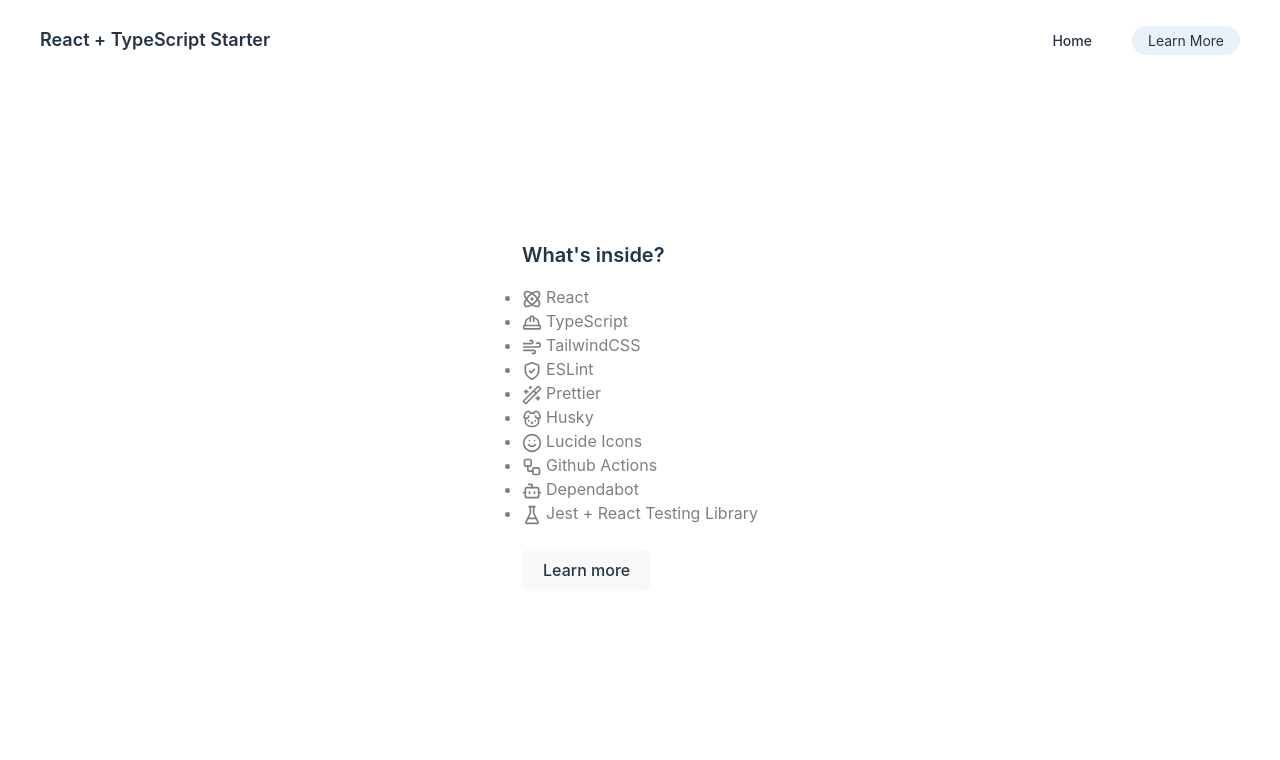
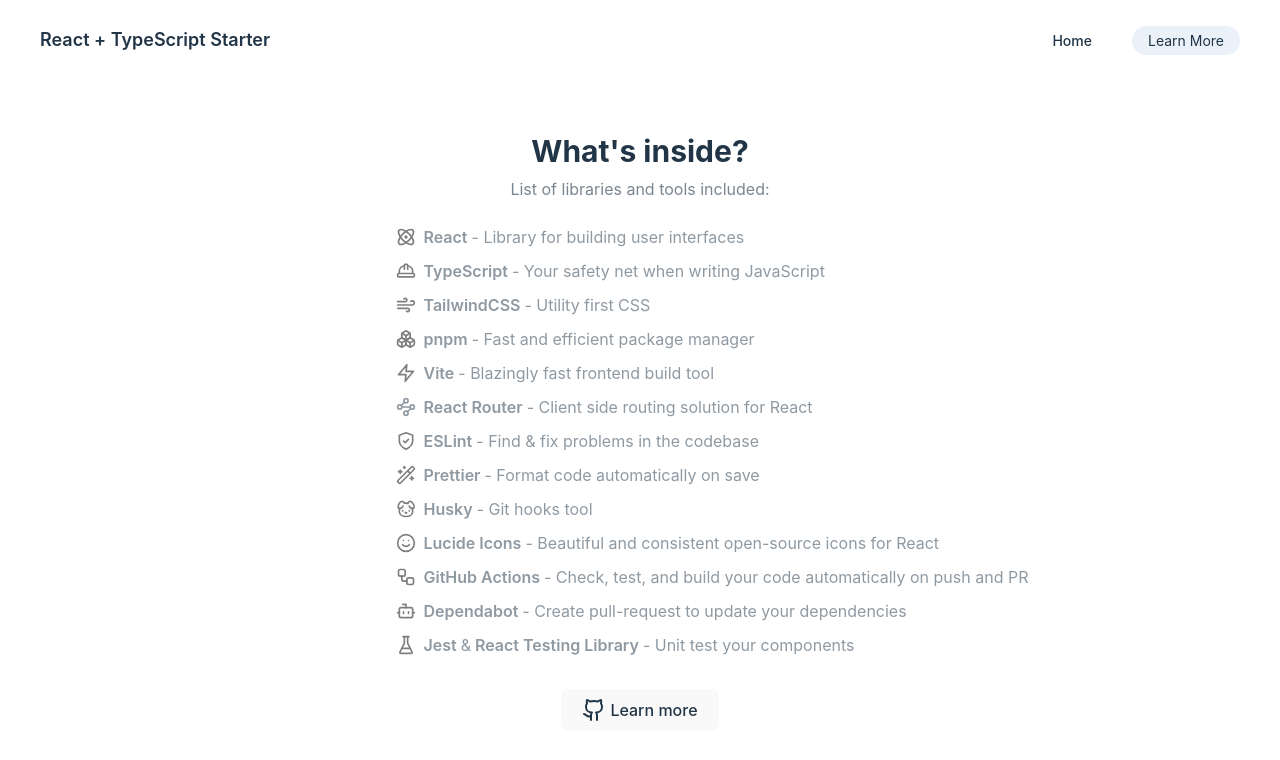
Before and after one commit to nmc2711/vite-test, a React (Vite) app: page /learn-more in a window 1280 px wide. Shown: the top 760 px of the page. Built offline with nearby package versions, Linux system fonts and the light colour scheme.

Commit message:
feat: modify learn more page

```diff
--- a/src/pages/learn-more.tsx
+++ b/src/pages/learn-more.tsx
@@ -1,115 +1,276 @@
 import {
   Atom,
   Bot,
+  Boxes,
   Dog,
   FlaskConical,
+  Github,
   HardHat,
   ShieldCheck,
   Smile,
   Wand2,
+  Waypoints,
   Wind,
   Workflow,
+  Zap,
 } from 'lucide-react';
+import { PropsWithChildren } from 'react';
 import { Link } from 'react-router-dom';
 
 import Button from '@/components/ui/button';
 
+function ListItem({ children }: PropsWithChildren) {
+  return <li className="flex items-center gap-x-1">{children}</li>;
+}
+
 export default function LearnMorePage() {
   return (
-    <div>
-      <h1 className="mt-8 text-start text-xl font-semibold">
+    <div className="mt-8 flex flex-col items-center justify-center">
+      <h1 className="mt-8 text-start text-3xl font-bold">
         What&apos;s inside?
       </h1>
-
-      <ul className="mb-6 mt-4 list-disc text-black opacity-50 dark:text-white dark:opacity-80">
-        <li>
+      <p className="mt-2 text-center text-base opacity-60 dark:opacity-80">
+        List of libraries and tools included:
+      </p>
+      <ul className="mb-6 ml-36 mt-4 flex flex-col items-start justify-center gap-y-2.5 py-2 opacity-50 dark:opacity-80">
+        <ListItem>
           <Atom
             size={20}
             strokeWidth={2}
             className="mr-1 inline-block text-black dark:text-white"
           />
+          <Link
+            to="https://react.dev"
+            target="_blank"
+            rel="noreferrer"
+            className="font-semibold"
+          >
             React
-        </li>
-        <li>
+          </Link>
+          - Library for building user interfaces
+        </ListItem>
+
+        <ListItem>
           <HardHat
             size={20}
             strokeWidth={2}
             className="mr-1 inline-block text-black dark:text-white"
           />
+          <Link
+            to="https://www.typescriptlang.org/"
+            target="_blank"
+            rel="noreferrer"
+            className="font-semibold"
+          >
             TypeScript
-        </li>
-        <li>
+          </Link>
+          - Your safety net when writing JavaScript
+        </ListItem>
+
+        <ListItem>
           <Wind
             size={20}
             strokeWidth={2}
             className="mr-1 inline-block text-black dark:text-white"
           />
+          <Link
+            to="https://tailwindcss.com/"
+            target="_blank"
+            rel="noreferrer"
+            className="font-semibold"
+          >
             TailwindCSS
-        </li>
+          </Link>
+          - Utility first CSS
+        </ListItem>
 
-        <li>
+        <ListItem>
+          <Boxes
+            size={20}
+            strokeWidth={2}
+            className="mr-1 inline-block text-black dark:text-white"
+          />
+          <Link
+            to="https://pnpm.io/"
+            target="_blank"
+            rel="noreferrer"
+            className="font-semibold"
+          >
+            pnpm
+          </Link>
+          - Fast and efficient package manager
+        </ListItem>
+
+        <ListItem>
+          <Zap
+            size={20}
+            strokeWidth={2}
+            className="mr-1 inline-block text-black dark:text-white"
+          />
+          <Link
+            to="https://vitejs.dev/guide/"
+            target="_blank"
+            rel="noreferrer"
+            className="font-semibold"
+          >
+            Vite
+          </Link>
+          - Blazingly fast frontend build tool
+        </ListItem>
+
+        <ListItem>
+          <Waypoints
+            size={20}
+            strokeWidth={2}
+            className="mr-1 inline-block dark:text-white"
+          />
+          <Link
+            to="https://reactrouter.com/en/main"
+            target="_blank"
+            rel="noreferrer"
+            className="font-semibold"
+          >
+            React Router
+          </Link>
+          - Client side routing solution for React
+        </ListItem>
+
+        <ListItem>
           <ShieldCheck
             size={20}
             strokeWidth={2}
             className="mr-1 inline-block text-black dark:text-white"
           />
+          <Link
+            to="https://eslint.org/"
+            target="_blank"
+            rel="noreferrer"
+            className="font-semibold"
+          >
             ESLint
-        </li>
-        <li>
+          </Link>
+          - Find & fix problems in the codebase
+        </ListItem>
+
+        <ListItem>
           <Wand2
             size={20}
             strokeWidth={2}
             className="mr-1 inline-block text-black dark:text-white"
           />
+          <Link
+            to="https://prettier.io/"
+            target="_blank"
+            rel="noreferrer"
+            className="font-semibold"
+          >
             Prettier
-        </li>
-        <li>
+          </Link>
+          - Format code automatically on save
+        </ListItem>
+
+        <ListItem>
           <Dog
             size={20}
             strokeWidth={2}
             className="mr-1 inline-block text-black dark:text-white"
           />
+          <Link
+            to="https://typicode.github.io/husky/"
+            target="_blank"
+            rel="noreferrer"
+            className="font-semibold"
+          >
             Husky
-        </li>
-        <li>
+          </Link>
+          - Git hooks tool
+        </ListItem>
+
+        <ListItem>
           <Smile
             size={20}
             strokeWidth={2}
             className="mr-1 inline-block text-black dark:text-white"
           />
+          <Link
+            to="https://lucide.dev/"
+            target="_blank"
+            rel="noreferrer"
+            className="font-semibold"
+          >
             Lucide Icons
-        </li>
-        <li>
+          </Link>
+          - Beautiful and consistent open-source icons for React
+        </ListItem>
+
+        <ListItem>
           <Workflow
             size={20}
             strokeWidth={2}
             className="mr-1 inline-block text-black dark:text-white"
           />
-          Github Actions
-        </li>
-        <li>
+          <Link
+            to="https://docs.github.com/en/actions"
+            target="_blank"
+            rel="noreferrer"
+            className="font-semibold"
+          >
+            GitHub Actions
+          </Link>
+          - Check, test, and build your code automatically on push and PR
+        </ListItem>
+
+        <ListItem>
           <Bot
             size={20}
             strokeWidth={2}
             className="mr-1 inline-block text-black dark:text-white"
           />
+          <Link
+            to="https://github.com/dependabot"
+            target="_blank"
+            rel="noreferrer"
+            className="font-semibold"
+          >
             Dependabot
-        </li>
-        <li>
+          </Link>
+          - Create pull-request to update your dependencies
+        </ListItem>
+
+        <ListItem>
           <FlaskConical
             size={20}
             strokeWidth={2}
             className="mr-1 inline-block text-black dark:text-white"
           />
-          Jest + React Testing Library
-        </li>
+          <Link
+            to="https://jestjs.io/"
+            target="_blank"
+            rel="noreferrer"
+            className="font-semibold"
+          >
+            Jest
+          </Link>
+          &
+          <Link
+            to="https://testing-library.com/docs/react-testing-library/intro"
+            target="_blank"
+            rel="noreferrer"
+            className="font-semibold"
+          >
+            React Testing Library
+          </Link>
+          - Unit test your components
+        </ListItem>
       </ul>
       <Button>
         <Link
-          to="https://github.com/hanstanawi/nextjs-starter-template"
+          to="https://github.com/hanstanawi/react-ts-starter-template"
           target="_blank"
           rel="noreferrer"
+          className="flex gap-x-1 font-medium hover:text-primary"
         >
+          <Github />
           Learn more
         </Link>
       </Button>
```
Lines whose indentation alone changed are shown as unchanged.
